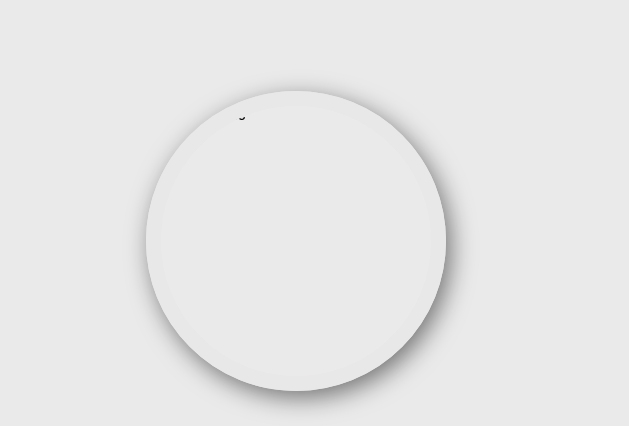
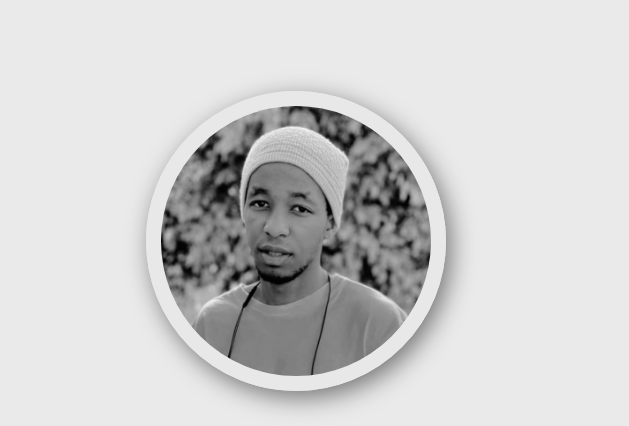
Before and after one commit to elohejacs/Web-Port, a plain HTML site: page index.html in a window 1280 px wide. Shown: the part 88-514 px from the top of the page, 0-629 px from the left. Drawn offline with nearby package versions, Linux system fonts and the light colour scheme.

Commit message:
index.html

```diff
--- a/index.html
+++ b/index.html
@@ -46,7 +46,7 @@
         </header>
         <div class="container">
           <div class="hero-pic">
-            <img src="images/JacobElohePhoto.jpg" alt="profile pic" />
+            <img src="JacobElohePhoto.jpg" alt="profile pic" />
           </div>
           <div class="hero-text">
             <h5>Hi I'm <span class="input">Frontend Developer</span></h5>
```
